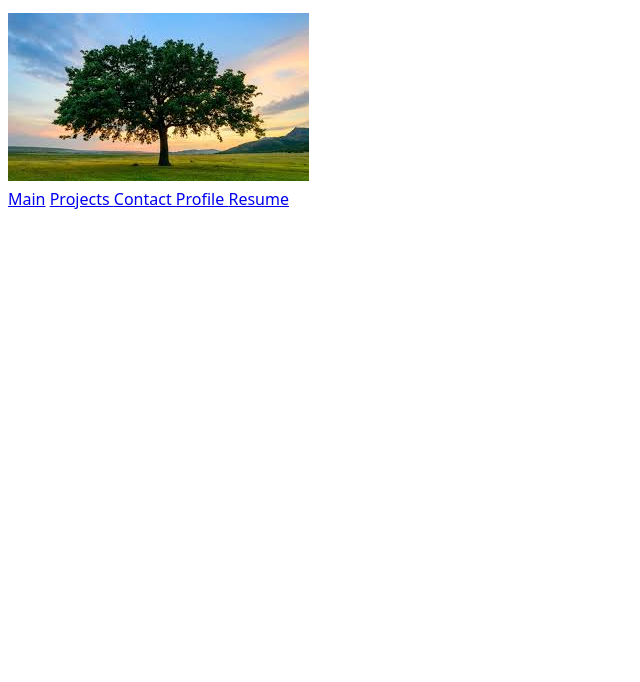
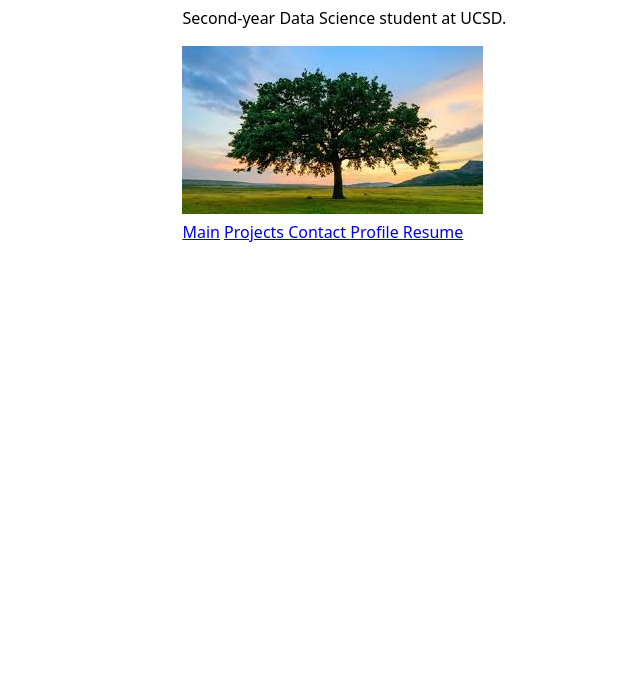
Before and after one commit to jeremy39c/portfolio, a plain HTML site: page index.html in a window 1280 px wide. Shown: the part 118-800 px from the top of the page, without its empty margins (0-640 px from the left). Drawn offline with Linux system fonts and the light colour scheme.

Commit message:
edited style.css for width constraints

```diff
--- a/style.css
+++ b/style.css
@@ -3,4 +3,7 @@ body {
          and use the OS’s UI font as the website font
        */
     font: 100%/1.5 system-ui;
+    max-width: 100ch;
+    margin-inline: auto;
+    padding: 25px;
   }
```
Also changed, not shown: index.html (+3 -1 lines).
